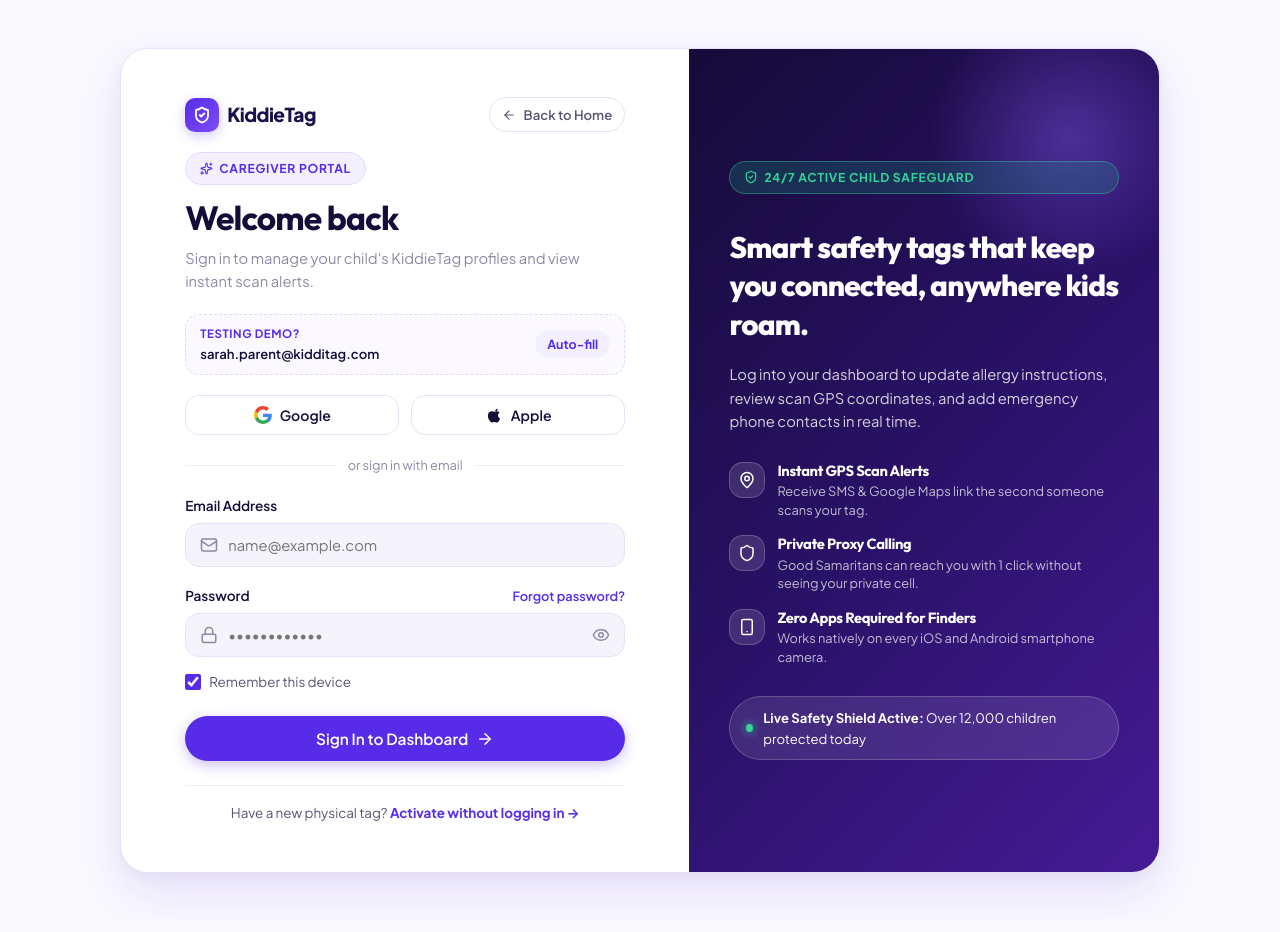
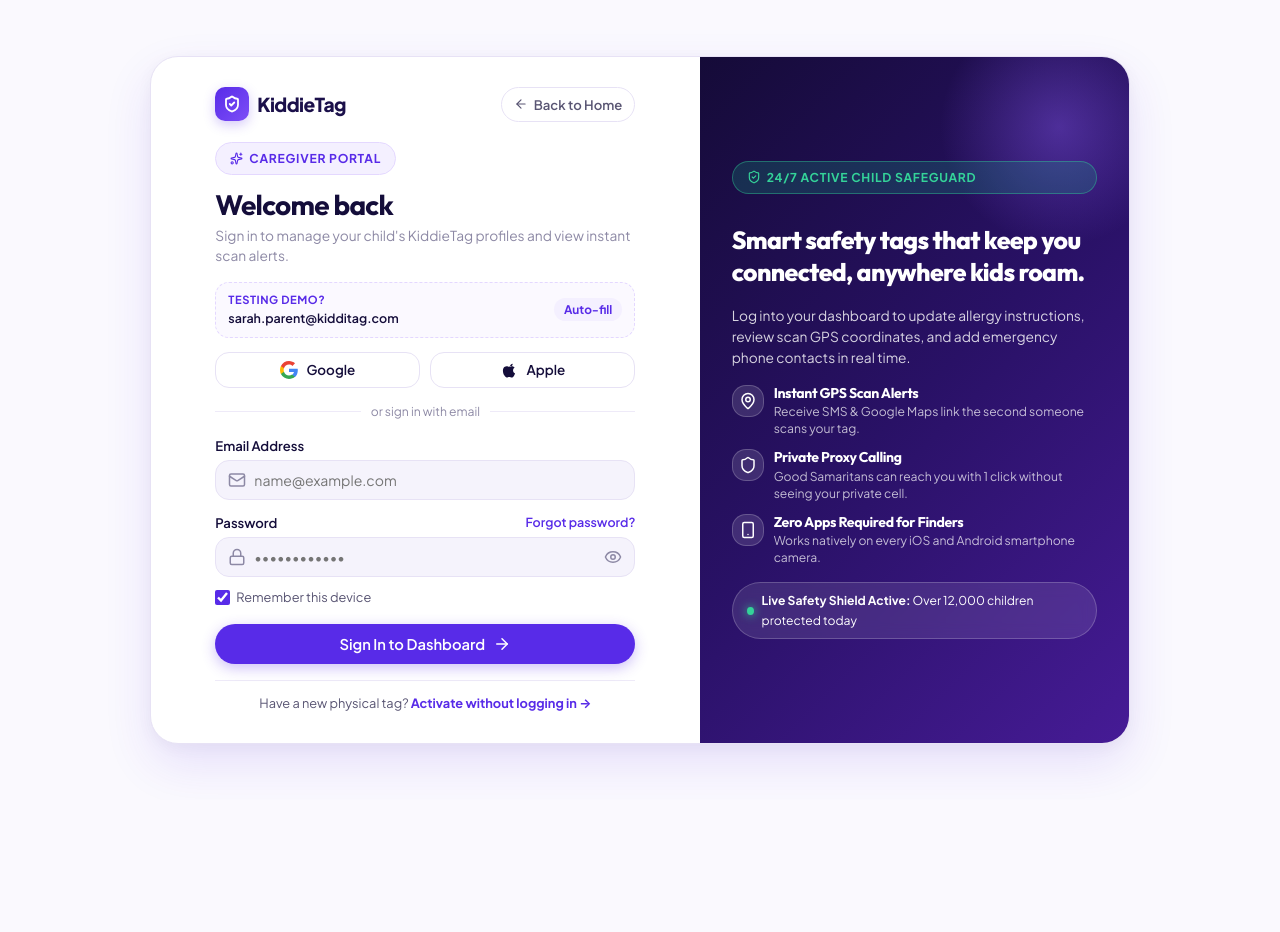
Before and after one commit to fhindi-orienteed/kidditag, a React (Vite) app: page /auth/login in a window 1280 px wide. Shown: the top 932 px of the page. After the commit the page ends 800 px from the top, so only its background shows below. Built offline with nearby package versions, Linux system fonts and the light colour scheme.

Commit message:
fix: remove excessive vertical scroll on login page and optimize viewport fit

```diff
--- a/src/App.css
+++ b/src/App.css
@@ -1761,36 +1761,21 @@
 .login-page-wrapper {
   min-height: 100vh;
   display: flex;
-  flex-direction: column;
+  align-items: center;
+  justify-content: center;
   background-color: var(--bg-page);
   position: relative;
-  overflow: hidden;
-}
-
-.login-topbar {
-  padding: 18px 0;
-  border-bottom: 1px solid var(--border-light);
-  background: rgba(255, 255, 255, 0.85);
-  backdrop-filter: blur(12px);
-  position: sticky;
-  top: 0;
-  z-index: 50;
-}
-
-.login-topbar-inner {
-  display: flex;
-  align-items: center;
-  justify-content: space-between;
+  padding: 24px 20px;
 }
 
 .login-back-btn {
   display: inline-flex;
   align-items: center;
-  gap: 8px;
-  font-size: 0.88rem;
+  gap: 6px;
+  font-size: 0.82rem;
   font-weight: 600;
   color: var(--text-body);
-  padding: 8px 16px;
+  padding: 6px 14px;
   border-radius: var(--radius-full);
   border: 1px solid var(--border-card);
   background: #ffffff;
@@ -1804,18 +1789,17 @@
 }
 
 .login-main-container {
-  flex: 1;
-  display: flex;
-  align-items: center;
-  justify-content: center;
-  padding: 48px 24px;
+  width: 100%;
+  max-width: 980px;
+  display: flex;
+  align-items: center;
+  justify-content: center;
 }
 
 .login-grid {
   width: 100%;
-  max-width: 1040px;
   display: grid;
-  grid-template-columns: 1.15fr 0.95fr;
+  grid-template-columns: 1.15fr 0.9fr;
   background: #ffffff;
   border-radius: var(--radius-xl);
   border: 1px solid var(--border-card);
@@ -1824,7 +1808,7 @@
 }
 
 .login-card-container {
-  padding: 48px 44px;
+  padding: 30px 36px;
   display: flex;
   flex-direction: column;
   justify-content: center;
@@ -1832,20 +1816,20 @@
 
 .login-card {
   width: 100%;
-  max-width: 440px;
+  max-width: 420px;
   margin: 0 auto;
 }
 
 .login-title {
-  font-size: 2.1rem;
-  margin-bottom: 8px;
+  font-size: 1.75rem;
+  margin-bottom: 4px;
 }
 
 .login-subtitle {
-  font-size: 0.92rem;
+  font-size: 0.86rem;
   color: var(--text-muted);
-  line-height: 1.5;
-  margin-bottom: 22px;
+  line-height: 1.45;
+  margin-bottom: 16px;
 }
 
 /* Demo Credentials Box */
@@ -1853,11 +1837,11 @@
   background: #fbf9ff;
   border: 1px dashed var(--brand-purple-border);
   border-radius: var(--radius-md);
-  padding: 10px 14px;
+  padding: 8px 12px;
   display: flex;
   align-items: center;
   justify-content: space-between;
-  margin-bottom: 20px;
+  margin-bottom: 14px;
 }
 
 .demo-credentials-text {
@@ -1866,7 +1850,7 @@
 }
 
 .demo-label {
-  font-size: 0.72rem;
+  font-size: 0.7rem;
   font-weight: 700;
   color: var(--brand-purple);
   text-transform: uppercase;
@@ -1874,7 +1858,7 @@
 }
 
 .demo-email {
-  font-size: 0.82rem;
+  font-size: 0.78rem;
   color: var(--text-main);
   font-weight: 600;
 }
@@ -1882,9 +1866,9 @@
 .demo-fill-btn {
   background: var(--brand-purple-soft);
   color: var(--brand-purple);
-  font-size: 0.78rem;
-  font-weight: 700;
-  padding: 6px 12px;
+  font-size: 0.74rem;
+  font-weight: 700;
+  padding: 4px 10px;
   border-radius: var(--radius-full);
 }
 
@@ -1898,20 +1882,20 @@
   border: 1px solid #fed7d7;
   color: #dc2626;
   border-radius: var(--radius-md);
-  padding: 10px 14px;
-  font-size: 0.84rem;
+  padding: 8px 12px;
+  font-size: 0.82rem;
   display: flex;
   align-items: center;
   gap: 8px;
-  margin-bottom: 18px;
+  margin-bottom: 14px;
 }
 
 /* Social Login */
 .social-login-grid {
   display: grid;
   grid-template-columns: 1fr 1fr;
-  gap: 12px;
-  margin-bottom: 20px;
+  gap: 10px;
+  margin-bottom: 14px;
 }
 
 .social-btn {
@@ -1921,9 +1905,9 @@
   gap: 8px;
   background: #ffffff;
   border: 1px solid var(--border-card);
-  padding: 10px 16px;
+  padding: 8px 14px;
   border-radius: var(--radius-md);
-  font-size: 0.88rem;
+  font-size: 0.84rem;
   font-weight: 600;
   color: var(--text-main);
   transition: var(--transition);
@@ -1939,8 +1923,8 @@
   align-items: center;
   text-align: center;
   color: var(--text-muted);
-  font-size: 0.8rem;
-  margin-bottom: 20px;
+  font-size: 0.76rem;
+  margin-bottom: 14px;
 }
 
 .login-divider::before,
@@ -1951,24 +1935,24 @@
 }
 
 .login-divider span {
-  padding: 0 12px;
+  padding: 0 10px;
 }
 
 /* Form Groups */
 .login-form {
   display: flex;
   flex-direction: column;
-  gap: 18px;
+  gap: 12px;
 }
 
 .form-group {
   display: flex;
   flex-direction: column;
-  gap: 6px;
+  gap: 4px;
 }
 
 .form-group label {
-  font-size: 0.85rem;
+  font-size: 0.82rem;
   font-weight: 600;
   color: var(--text-main);
 }
@@ -1980,7 +1964,7 @@
 }
 
 .forgot-link {
-  font-size: 0.8rem;
+  font-size: 0.78rem;
   color: var(--brand-purple);
   font-weight: 600;
 }
@@ -2007,21 +1991,21 @@
 
 .input-icon {
   position: absolute;
-  left: 14px;
+  left: 12px;
   color: var(--text-muted);
   pointer-events: none;
 }
 
 .input-with-icon input {
   width: 100%;
-  padding: 12px 14px 12px 42px;
-  font-size: 0.92rem;
+  padding: 10px 12px 10px 38px;
+  font-size: 0.88rem;
   color: var(--text-main);
   background: transparent;
 }
 
 .password-toggle-btn {
-  padding: 0 14px;
+  padding: 0 12px;
   color: var(--text-muted);
   display: flex;
   align-items: center;
@@ -2036,40 +2020,40 @@
   display: flex;
   align-items: center;
   justify-content: space-between;
-  margin-top: -4px;
+  margin-top: -2px;
 }
 
 .checkbox-label {
   display: flex;
   align-items: center;
-  gap: 8px;
-  font-size: 0.84rem;
+  gap: 6px;
+  font-size: 0.8rem;
   color: var(--text-body);
   cursor: pointer;
 }
 
 .checkbox-label input[type="checkbox"] {
   accent-color: var(--brand-purple);
-  width: 16px;
-  height: 16px;
+  width: 15px;
+  height: 15px;
   cursor: pointer;
 }
 
 .login-submit-btn {
   width: 100%;
-  padding: 13px;
-  border-radius: var(--radius-full);
-  font-size: 0.96rem;
-  margin-top: 6px;
+  padding: 11px;
+  border-radius: var(--radius-full);
+  font-size: 0.92rem;
+  margin-top: 4px;
 }
 
 .login-card-footer {
-  margin-top: 24px;
+  margin-top: 16px;
   text-align: center;
-  font-size: 0.84rem;
+  font-size: 0.8rem;
   color: var(--text-body);
   border-top: 1px solid var(--border-light);
-  padding-top: 16px;
+  padding-top: 12px;
 }
 
 .link-highlight {
@@ -2089,7 +2073,7 @@
 /* Showcase Panel */
 .login-showcase-panel {
   background: linear-gradient(135deg, #150b38 0%, #291166 50%, #461b96 100%);
-  padding: 48px 40px;
+  padding: 32px 32px;
   color: #ffffff;
   position: relative;
   overflow: hidden;
@@ -2102,8 +2086,8 @@
   position: absolute;
   top: -50px;
   right: -50px;
-  width: 280px;
-  height: 280px;
+  width: 240px;
+  height: 240px;
   background: radial-gradient(circle, rgba(139, 92, 246, 0.4) 0%, transparent 70%);
   pointer-events: none;
 }
@@ -2113,38 +2097,37 @@
   z-index: 2;
   display: flex;
   flex-direction: column;
-  gap: 20px;
+  gap: 16px;
 }
 
 .showcase-title {
-  font-size: 1.85rem;
+  font-size: 1.55rem;
   line-height: 1.3;
   color: #ffffff;
   font-weight: 800;
 }
 
 .showcase-desc {
-  font-size: 0.92rem;
+  font-size: 0.86rem;
   color: rgba(255, 255, 255, 0.82);
-  line-height: 1.6;
+  line-height: 1.55;
 }
 
 .showcase-features-list {
   display: flex;
   flex-direction: column;
-  gap: 16px;
-  margin-top: 8px;
+  gap: 12px;
 }
 
 .showcase-feature-item {
   display: flex;
   align-items: flex-start;
-  gap: 12px;
+  gap: 10px;
 }
 
 .feature-icon-box {
-  width: 36px;
-  height: 36px;
+  width: 32px;
+  height: 32px;
   border-radius: var(--radius-md);
   background: rgba(255, 255, 255, 0.12);
   border: 1px solid rgba(255, 255, 255, 0.2);
@@ -2156,30 +2139,29 @@
 }
 
 .showcase-feature-item h4 {
-  font-size: 0.92rem;
+  font-size: 0.88rem;
   color: #ffffff;
-  margin-bottom: 2px;
+  margin-bottom: 1px;
   font-weight: 700;
 }
 
 .showcase-feature-item p {
-  font-size: 0.8rem;
+  font-size: 0.76rem;
   color: rgba(255, 255, 255, 0.72);
-  line-height: 1.45;
+  line-height: 1.4;
 }
 
 .showcase-preview-pill {
   display: inline-flex;
   align-items: center;
-  gap: 10px;
+  gap: 8px;
   background: rgba(255, 255, 255, 0.1);
   border: 1px solid rgba(255, 255, 255, 0.2);
-  padding: 10px 16px;
-  border-radius: var(--radius-full);
-  font-size: 0.82rem;
+  padding: 8px 14px;
+  border-radius: var(--radius-full);
+  font-size: 0.76rem;
   color: #ffffff;
   backdrop-filter: blur(8px);
-  margin-top: 10px;
 }
 
 .live-pulse-dot {
@@ -2199,6 +2181,6 @@
     display: none;
   }
   .login-card-container {
-    padding: 36px 24px;
+    padding: 28px 20px;
   }
 }
--- a/src/index.css
+++ b/src/index.css
@@ -77,27 +77,16 @@
 /* Background Atmosphere Glows */
 body::before {
   content: '';
-  position: absolute;
+  position: fixed;
   top: -100px;
   right: 5%;
   width: 600px;
   height: 600px;
-  background: radial-gradient(circle, rgba(147, 98, 255, 0.14) 0%, rgba(250, 249, 254, 0) 70%);
+  background: radial-gradient(circle, rgba(147, 98, 255, 0.12) 0%, rgba(250, 249, 254, 0) 70%);
   z-index: -1;
   pointer-events: none;
 }
 
-body::after {
-  content: '';
-  position: absolute;
-  top: 1400px;
-  left: 2%;
-  width: 500px;
-  height: 500px;
-  background: radial-gradient(circle, rgba(16, 185, 129, 0.08) 0%, rgba(250, 249, 254, 0) 70%);
-  z-index: -1;
-  pointer-events: none;
-}
 
 h1, h2, h3, h4, h5, h6 {
   font-family: var(--font-heading);
```
